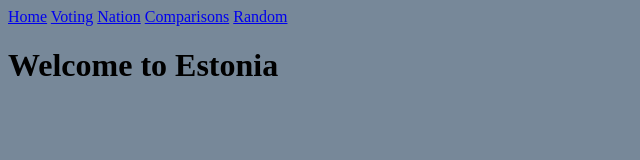
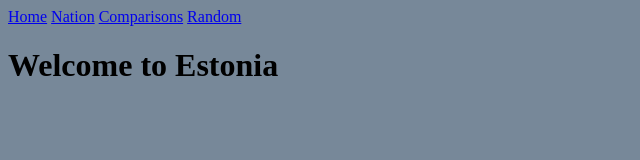
Before and after one commit to ScottyBoy513/China-is-bad, a plain HTML site: page index.html in a window 1280 px wide. Shown: the full height of the page, 0-640 px from the left. Drawn offline with Linux system fonts and the light colour scheme.

Commit message:
Update index.html

```diff
--- a/index.html
+++ b/index.html
@@ -2,7 +2,6 @@
 <body bgcolor="#778899">
   <div class="topnav" id="myTopnav">
 <a href="home.html">Home</a>
-<a href="voting.html">Voting</a>
 <a href="nation.html">Nation</a>
 <a href="comparisons.html">Comparisons</a>
 <a href="random.html">Random</a>
```
